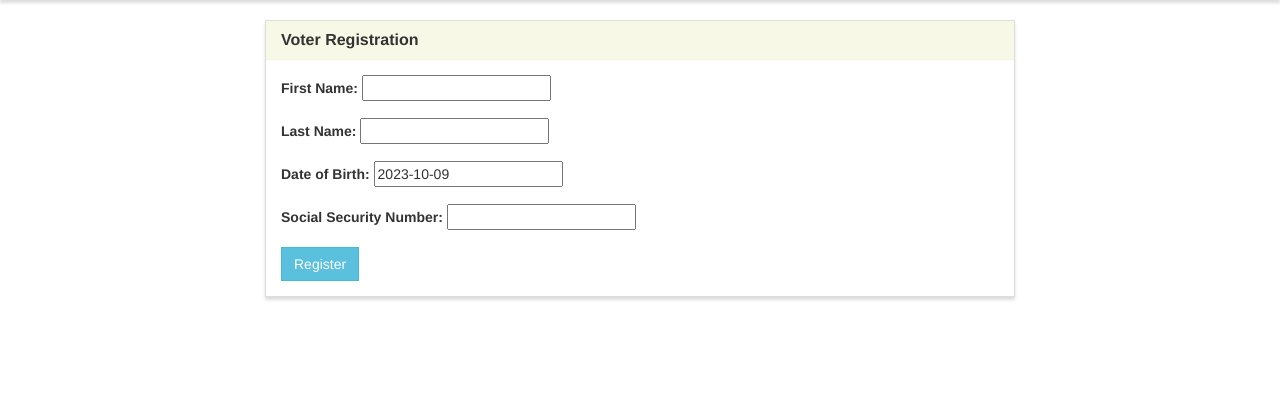
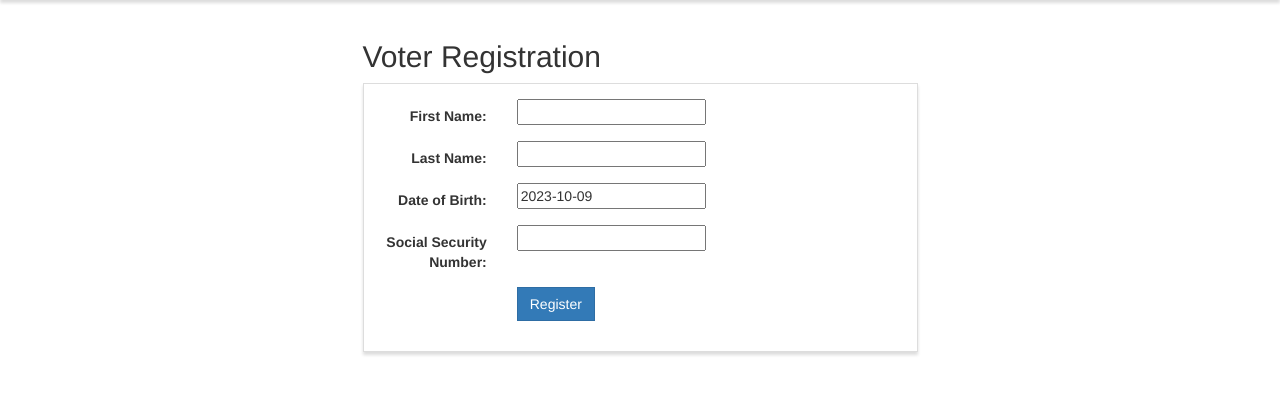
Before and after one commit to had3s1321/voting_site, a Django app: page /voter-registration in a window 1280 px wide. Shown: the part 52-447 px from the top of the page. Run offline with Django 4.2, Linux system fonts and the light colour scheme; the visitor is signed in with stand-in values (Sample User, id 1); some libraries are stand-ins or nearby versions.

Commit message:
templates adjustments

```diff
--- a/templates/voting/voter-registration.html
+++ b/templates/voting/voter-registration.html
@@ -4,37 +4,50 @@
 
 {% block main %}
 <div class="row">
-    <div class="col-lg-8 col-lg-offset-2">
+    <div class="col-md-6 col-md-offset-3">
+        <h2>Voter Registration</h2>
+
         <div class="panel panel-default">
-            <div class="panel-heading">
-                <h3 class="panel-title">Voter Registration</h3>
-            </div>
-
             <div class="panel-body">
-                <form method="post">
+                <form method="post" class="form-horizontal">
                     {% csrf_token %}
                     {{ form.non_field_errors }}
                     <div class="form-group">
-                        <label for="{{ form.first_name.id_for_label }}">First Name:</label>
+                        <label for="{{ form.first_name.id_for_label }}" class="col-sm-3 control-label">First
+                            Name:</label>
+                        <div class="col-sm-9">
                             {{ form.first_name }}
                             {{ form.first_name.errors }}
                         </div>
+                    </div>
                     <div class="form-group">
-                        <label for="{{ form.last_name.id_for_label }}">Last Name:</label>
+                        <label for="{{ form.last_name.id_for_label }}" class="col-sm-3 control-label">Last Name:</label>
+                        <div class="col-sm-9">
                             {{ form.last_name }}
                             {{ form.last_name.errors }}
                         </div>
+                    </div>
                     <div class="form-group">
-                        <label for="{{ form.date_of_birth.id_for_label }}">Date of Birth:</label>
+                        <label for="{{ form.date_of_birth.id_for_label }}" class="col-sm-3 control-label">Date of
+                            Birth:</label>
+                        <div class="col-sm-9">
                             {{ form.date_of_birth }}
                             {{ form.date_of_birth.errors }}
                         </div>
+                    </div>
                     <div class="form-group">
-                        <label for="{{ form.social_security_number.id_for_label }}">Social Security Number:</label>
+                        <label for="{{ form.social_security_number.id_for_label }}"
+                            class="col-sm-3 control-label">Social Security Number:</label>
+                        <div class="col-sm-9">
                             {{ form.social_security_number }}
                             {{ form.social_security_number.errors }}
                         </div>
-                    <button type="submit" class="btn btn-info">Register</button>
+                    </div>
+                    <div class="form-group">
+                        <div class="col-sm-offset-3 col-sm-9">
+                            <button type="submit" class="btn btn-primary">Register</button>
+                        </div>
+                    </div>
                 </form>
             </div>
         </div>
--- a/voting/views.py
+++ b/voting/views.py
@@ -16,6 +16,7 @@ def index(request):
     return render(request, 'voting/index.html', context)
 
 
+@login_required
 def create_poll(request):
     if request.method == 'POST':
         form = CreatePollForm(request.POST)
```
Lines whose indentation alone changed are shown as unchanged.
